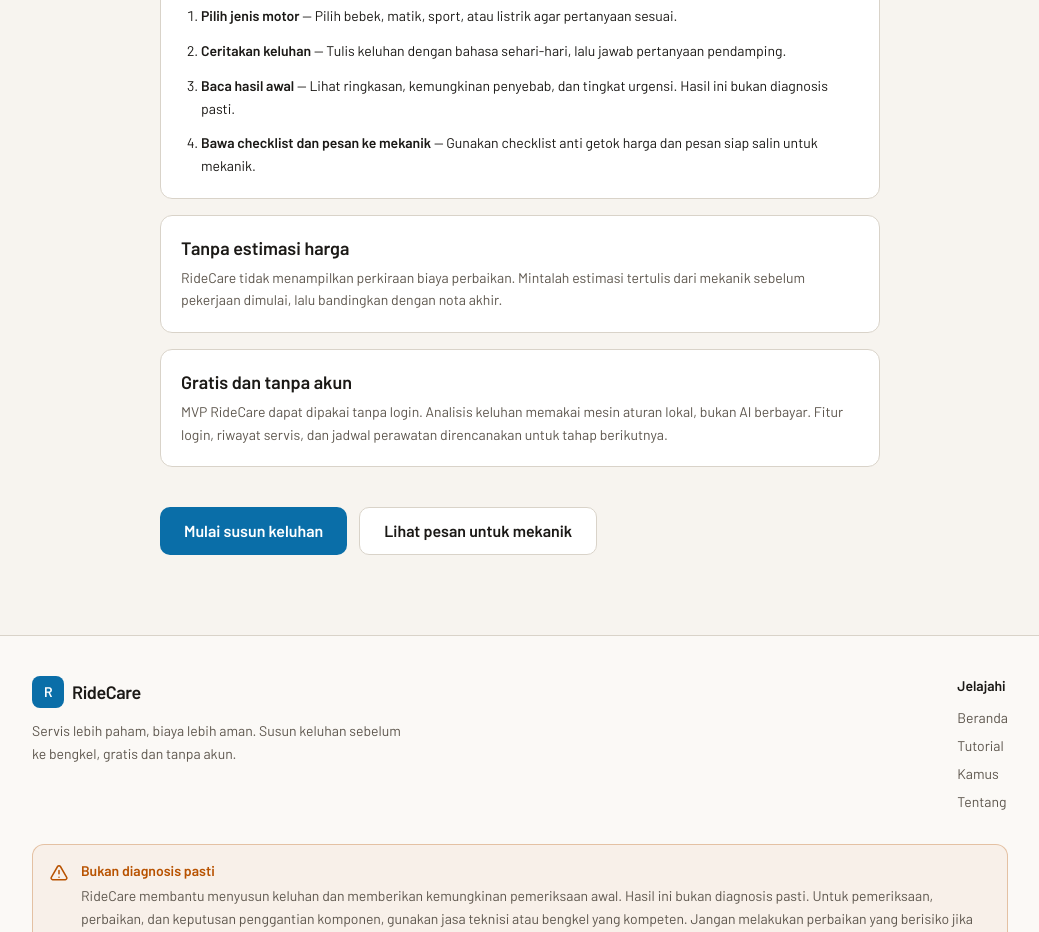
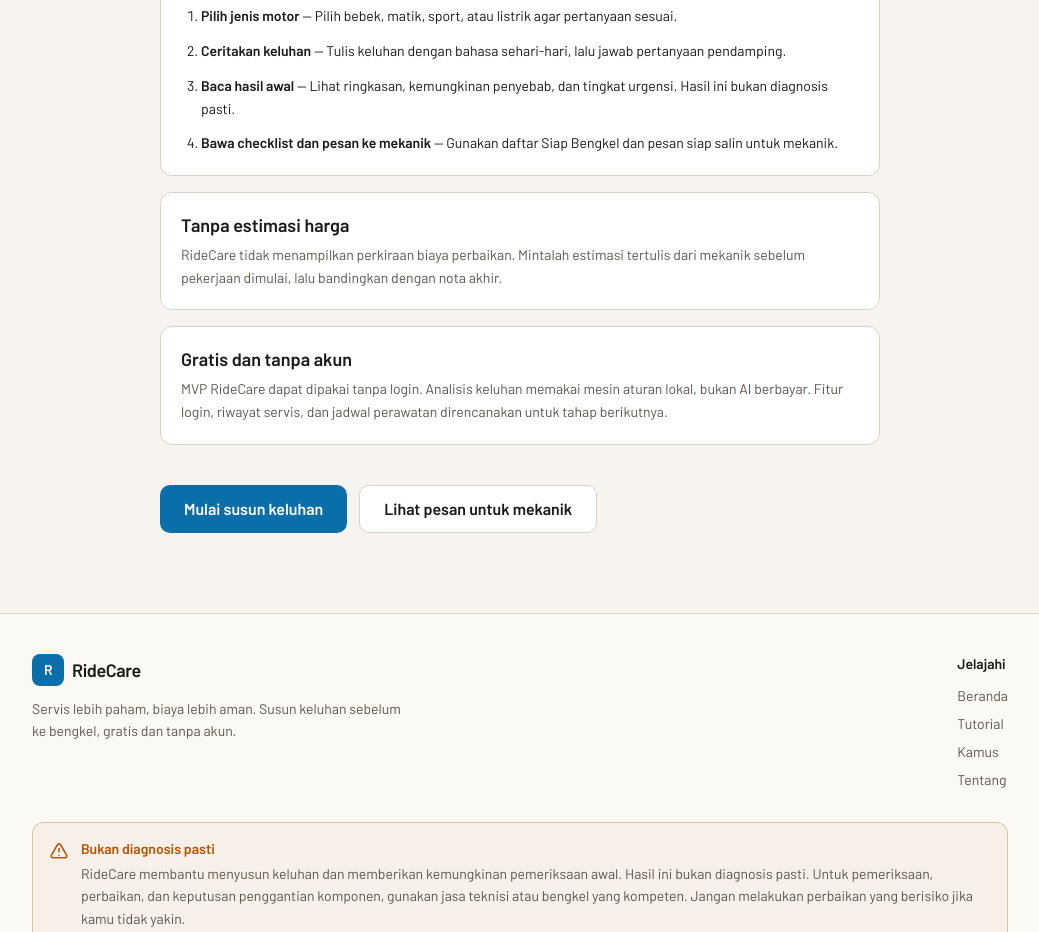
Before and after one commit to ahmadalfarisireal/RideCare, a Next.js app: page /tentang in a window 1280 px wide. Shown: the part 1020-1952 px from the top of the page, without its empty margins (120-1159 px from the left). Built offline with nearby package versions, Linux system fonts and the light colour scheme.

Commit message:
fix(ui): ganti sisa nama Anti Getok di halaman Tentang dan deskripsi tes

```diff
--- a/src/app/tentang/page.tsx
+++ b/src/app/tentang/page.tsx
@@ -43,7 +43,7 @@ const HOW_TO_STEPS = [
   {
     title: "Bawa checklist dan pesan ke mekanik",
     description:
-      "Gunakan checklist anti getok harga dan pesan siap salin untuk mekanik.",
+      "Gunakan daftar Siap Bengkel dan pesan siap salin untuk mekanik.",
     href: "/checklist",
   },
 ] as const;
```
Also changed, not shown: 1 other file (tests, documents, lock files or other folders).
